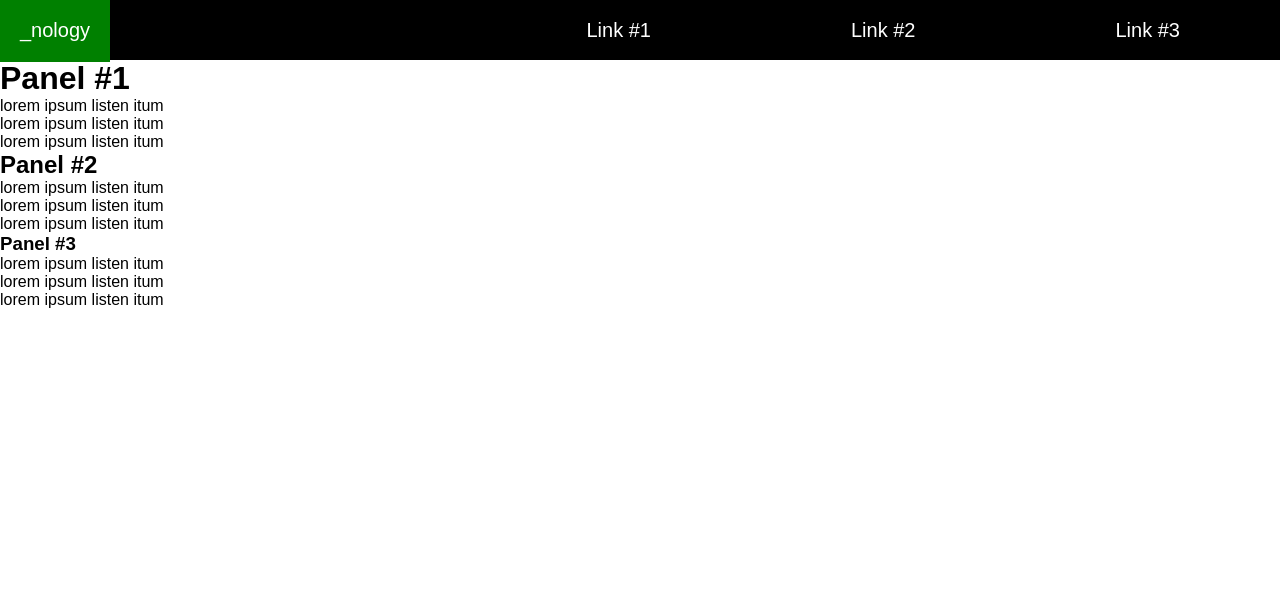
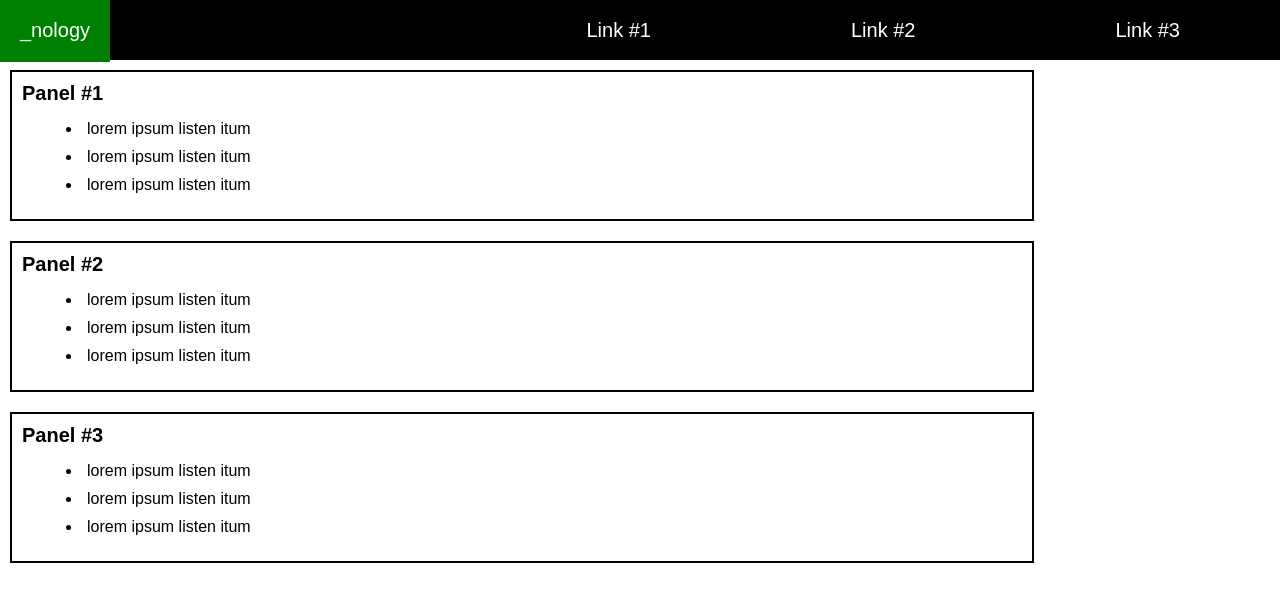
Before and after one commit to LouisePetranca/flex-challenge01, a plain HTML site: page index.html in a window 1280 px wide. Drawn offline with Linux system fonts and the light colour scheme.

Commit message:
created the 3 black boxes on the LHS panel and styled them

```diff
--- a/styles.css
+++ b/styles.css
@@ -33,3 +33,34 @@ header {
 #nav-links li {
   padding: 10px 100px;
 }
+
+/* make LHS panels a column */
+#lhs-column {
+  display: flex;
+  flex-direction: column;
+}
+
+/* style the panels on the LHS */
+.lhs-panel {
+  border: 2px solid black;
+  height: auto;
+  width: 1000px;
+  padding: 10px;
+  margin: 10px;
+}
+
+/* add spacing around the list in the LHS panels*/
+.lhs-panel li {
+  padding: 5px;
+}
+
+/* move list in lhs panels towards the right */
+.lhs-panel ul{
+  padding: 10px;
+  margin-left: 50px;
+}
+
+/* change size of the panel headers to be the same size */
+h1, h2, h3, h4 {
+  font-size: 20px;
+}
```
